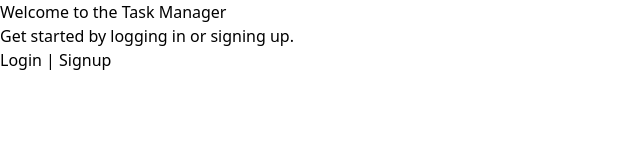
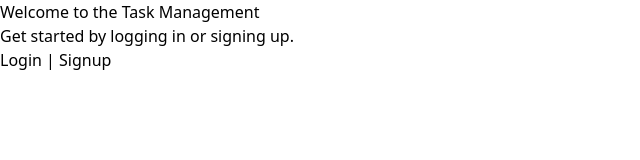
Before and after one commit to zoroworld/task-management, a React (Vite) app in the folder client/: page / in a window 1280 px wide. Shown: the top 160 px of the page, without its empty margins (0-640 px from the left). Built offline with nearby package versions, Linux system fonts and the light colour scheme; no server answers.

Commit message:
task management

```diff
--- a/client/src/pages/Home.tsx
+++ b/client/src/pages/Home.tsx
@@ -3,7 +3,7 @@ import { Link } from 'react-router-dom';
 const Home: React.FC = () => {
   return (
     <div>
-      <h1>Welcome to the Task Manager</h1>
+      <h1>Welcome to the Task Management</h1>
       <p>Get started by logging in or signing up.</p>
       <Link to="/login">Login</Link> | <Link to="/signup">Signup</Link>
     </div>
```
